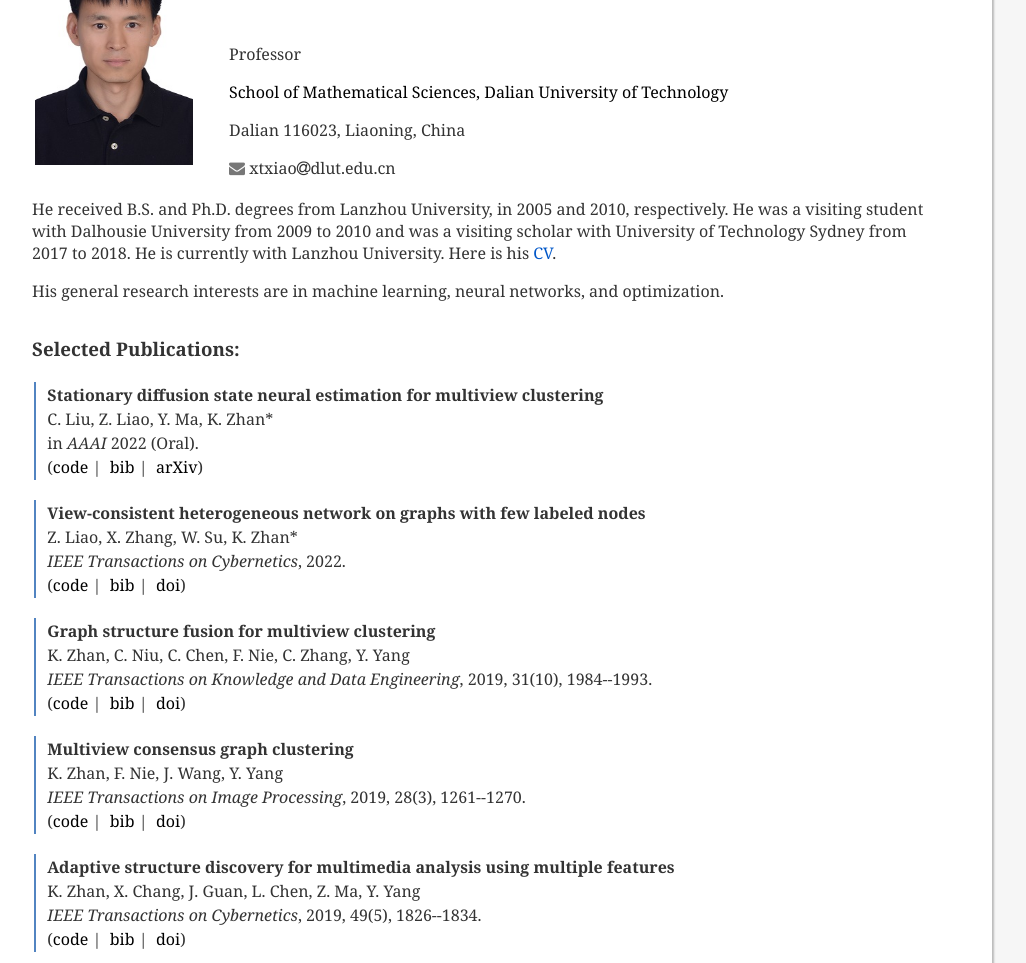
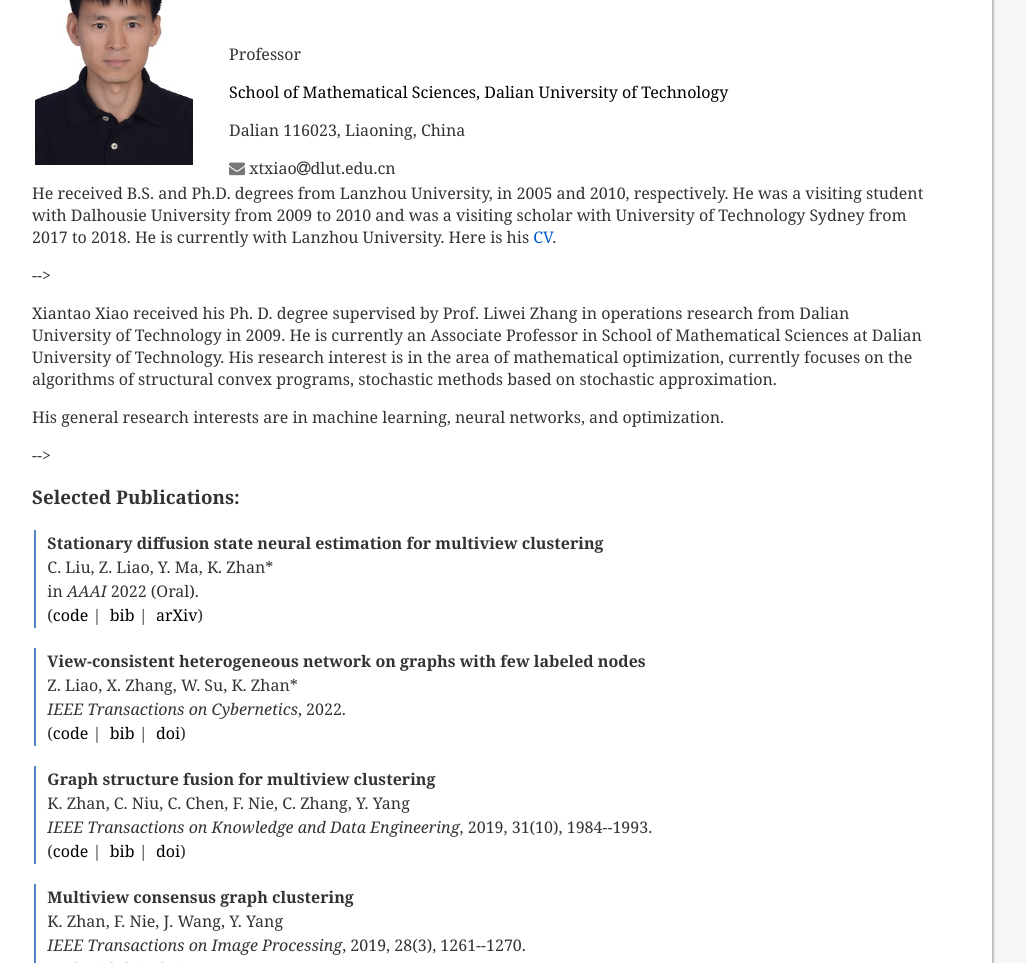
Before and after one commit to XiantaoXiao/XiantaoXiao.github.io, a plain HTML site: page index.html in a window 1280 px wide. Shown: the part 137-1100 px from the top of the page, without its empty margins (158-1184 px from the left). Drawn offline with Linux system fonts and the light colour scheme; some icons are missing.

Commit message:
Update index.html

```diff
--- a/index.html
+++ b/index.html
@@ -49,8 +49,11 @@
         </tr>
       </table>
     <!-- <br> -->
-    <p>He received B.S. and Ph.D. degrees from Lanzhou University, in 2005 and 2010, respectively. He was a visiting student with Dalhousie University from 2009 to 2010 and was a visiting scholar with University of Technology Sydney from 2017 to 2018. He is currently with Lanzhou University. Here is his <a href=./PDFs/CV.pdf style="color:#0057c8;">CV</a>.</p>
-    <p>His general research interests are in machine learning, neural networks, and optimization.</p>
+   <i-- <p>He received B.S. and Ph.D. degrees from Lanzhou University, in 2005 and 2010, respectively. He was a visiting student with Dalhousie University from 2009 to 2010 and was a visiting scholar with University of Technology Sydney from 2017 to 2018. He is currently with Lanzhou University. Here is his <a href=./PDFs/CV.pdf style="color:#0057c8;">CV</a>.</p>
+    -->
+        <p>Xiantao Xiao received his Ph. D. degree supervised by Prof. Liwei Zhang in operations research from Dalian University of Technology in 2009. He is currently an Associate Professor in School of Mathematical Sciences at Dalian University of Technology. His research interest is in the area of mathematical optimization, currently focuses on the algorithms of structural convex programs, stochastic methods based on stochastic approximation.</p>
+
+<i--    <p>His general research interests are in machine learning, neural networks, and optimization.</p> -->
       <header><h3>Selected Publications:</h3></header>
 <!--       <table>
         <tr>
```
